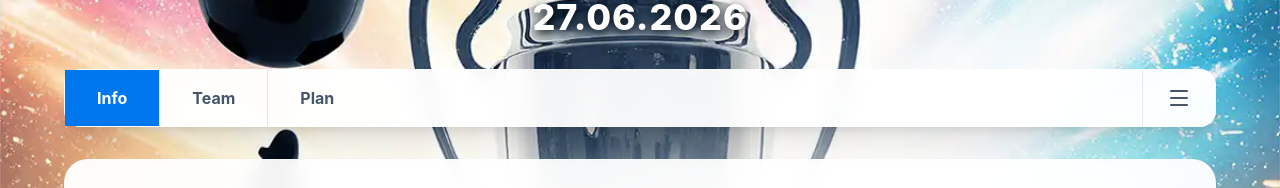
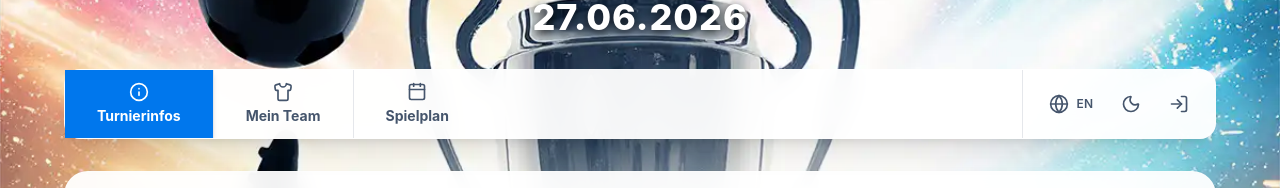
Before and after one commit to homa8511/bille-cup-turnier-app, a React (Vite) app in the folder frontend/: page / in a window 1280 px wide. Shown: the part 217-405 px from the top of the page. Built offline with nearby package versions, Linux system fonts and the light colour scheme; no server answers.

Commit message:
fix: floating menu bar not responsive

```diff
--- a/frontend/src/components/layout/FloatingMenuBar.tsx
+++ b/frontend/src/components/layout/FloatingMenuBar.tsx
@@ -1,4 +1,15 @@
-import { Globe, LogIn, LogOut, Menu, Moon, Sun } from "lucide-react";
+import {
+  Calendar,
+  Globe,
+  Info,
+  LogIn,
+  LogOut,
+  Menu,
+  Moon,
+  Shield,
+  Shirt,
+  Sun,
+} from "lucide-react";
 import { useEffect, useRef, useState } from "react";
 import type { Language } from "../../locales/translations";
 
@@ -41,7 +52,7 @@ export function FloatingMenuBar({
   }, []);
 
   const tabClass = (isActive: boolean) =>
-    `px-4 sm:px-6 md:px-8 py-3 md:py-4 font-bold text-sm md:text-base transition-colors whitespace-nowrap shrink-0 ${
+    `flex flex-col items-center justify-center gap-1 px-4 sm:px-6 md:px-8 py-2 md:py-3 font-bold text-xs md:text-sm transition-colors whitespace-nowrap shrink-0 ${
       isActive
         ? "bg-blue-500 text-white shadow-md dark:bg-blue-200 dark:text-slate-900"
         : "text-slate-600 dark:text-slate-300 hover:text-blue-500 hover:bg-slate-50 dark:hover:bg-slate-700/50 dark:hover:text-blue-200"
@@ -55,31 +66,102 @@ export function FloatingMenuBar({
             onClick={() => setMainMenuTab("INFO")}
             className={tabClass(mainMenuTab === "INFO")}
           >
-            Info
+            <Info className="w-5 h-5" />
+            <span>
+              <span className="md:hidden">Info</span>
+              <span className="hidden md:inline">
+                {t.infos || "Turnierinfo"}
+              </span>
+            </span>
           </button>
           <button
             onClick={() => setMainMenuTab("MY_TEAM")}
             className={tabClass(mainMenuTab === "MY_TEAM")}
           >
-            Team
+            <Shirt className="w-5 h-5" />
+            <span>
+              <span className="md:hidden">Team</span>
+              <span className="hidden md:inline">
+                {t.myTeam || "Mein Team"}
+              </span>
+            </span>
           </button>
           <button
             onClick={() => setMainMenuTab("SCHEDULE")}
             className={tabClass(mainMenuTab === "SCHEDULE")}
           >
-            Plan
+            <Calendar className="w-5 h-5" />
+            <span>
+              <span className="md:hidden">Plan</span>
+              <span className="hidden md:inline">
+                {t.scheduleTab || "Spielplan"}
+              </span>
+            </span>
           </button>
           {adminToken && (
             <button
               onClick={() => setMainMenuTab("ADMIN")}
               className={tabClass(mainMenuTab === "ADMIN")}
             >
-              Admin
+              <Shield className="w-5 h-5" />
+              <span>
+                <span className="md:hidden">Admin</span>
+                <span className="hidden md:inline">
+                  {t.adminArea || "Admin"}
+                </span>
+              </span>
             </button>
           )}
         </div>
 
-        <div className="flex items-center px-2 sm:px-4 border-l border-gray-200 dark:border-slate-700 shrink-0">
+        {/* Desktop-Ansicht: Icons direkt in der Leiste */}
+        <div className="hidden md:flex items-center gap-2 px-4 border-l border-gray-200 dark:border-slate-700 shrink-0">
+          <button
+            onClick={toggleLanguage}
+            className="p-2.5 text-slate-600 dark:text-slate-300 hover:bg-slate-100 dark:hover:bg-slate-700 hover:text-blue-500 dark:hover:text-blue-200 rounded-lg transition-colors flex items-center gap-2 font-semibold"
+            title={
+              language === "de" ? "Switch to English" : "Auf Deutsch wechseln"
+            }
+          >
+            <Globe className="w-5 h-5" />
+            <span className="text-xs uppercase">
+              {language === "de" ? "EN" : "DE"}
+            </span>
+          </button>
+
+          <button
+            onClick={toggleTheme}
+            className="p-2.5 text-slate-600 dark:text-slate-300 hover:bg-slate-100 dark:hover:bg-slate-700 hover:text-blue-500 dark:hover:text-blue-200 rounded-lg transition-colors"
+            title="Theme wechseln"
+          >
+            {theme === "light" ? (
+              <Moon className="w-5 h-5" />
+            ) : (
+              <Sun className="w-5 h-5" />
+            )}
+          </button>
+
+          {adminToken ? (
+            <button
+              onClick={onLogout}
+              className="ml-2 p-2.5 bg-red-50 text-red-600 hover:bg-red-100 dark:bg-red-900/20 dark:text-red-400 dark:hover:bg-red-900/40 rounded-lg transition-colors"
+              title={t.logout || "Logout"}
+            >
+              <LogOut className="w-5 h-5" />
+            </button>
+          ) : (
+            <button
+              onClick={onLoginClick}
+              className="p-2.5 text-slate-600 dark:text-slate-300 hover:bg-slate-100 dark:hover:bg-slate-700 hover:text-blue-500 dark:hover:text-blue-200 rounded-lg transition-colors"
+              title={t.login || "Login"}
+            >
+              <LogIn className="w-5 h-5" />
+            </button>
+          )}
+        </div>
+
+        {/* Mobile Ansicht: Hamburger-Menü */}
+        <div className="flex md:hidden items-center px-2 sm:px-4 border-l border-gray-200 dark:border-slate-700 shrink-0">
           <button
             onClick={() => setIsMenuOpen(!isMenuOpen)}
             className="p-2 text-slate-600 dark:text-slate-300 hover:bg-slate-100 dark:hover:bg-slate-700 hover:text-blue-500 dark:hover:text-blue-200 rounded-lg transition-colors"
@@ -90,8 +172,9 @@ export function FloatingMenuBar({
         </div>
       </nav>
 
+      {/* Dropdown-Menü (nur mobil sichtbar) */}
       {isMenuOpen && (
-        <div className="absolute right-0 top-full mt-2 w-56 bg-white dark:bg-slate-800 rounded-xl shadow-2xl border border-gray-100 dark:border-slate-700 overflow-hidden py-2 animate-in fade-in slide-in-from-top-2">
+        <div className="absolute right-0 top-full mt-2 w-56 bg-white dark:bg-slate-800 rounded-xl shadow-2xl border border-gray-100 dark:border-slate-700 overflow-hidden py-2 animate-in fade-in slide-in-from-top-2 md:hidden">
           <button
             onClick={() => {
               toggleLanguage();
```
